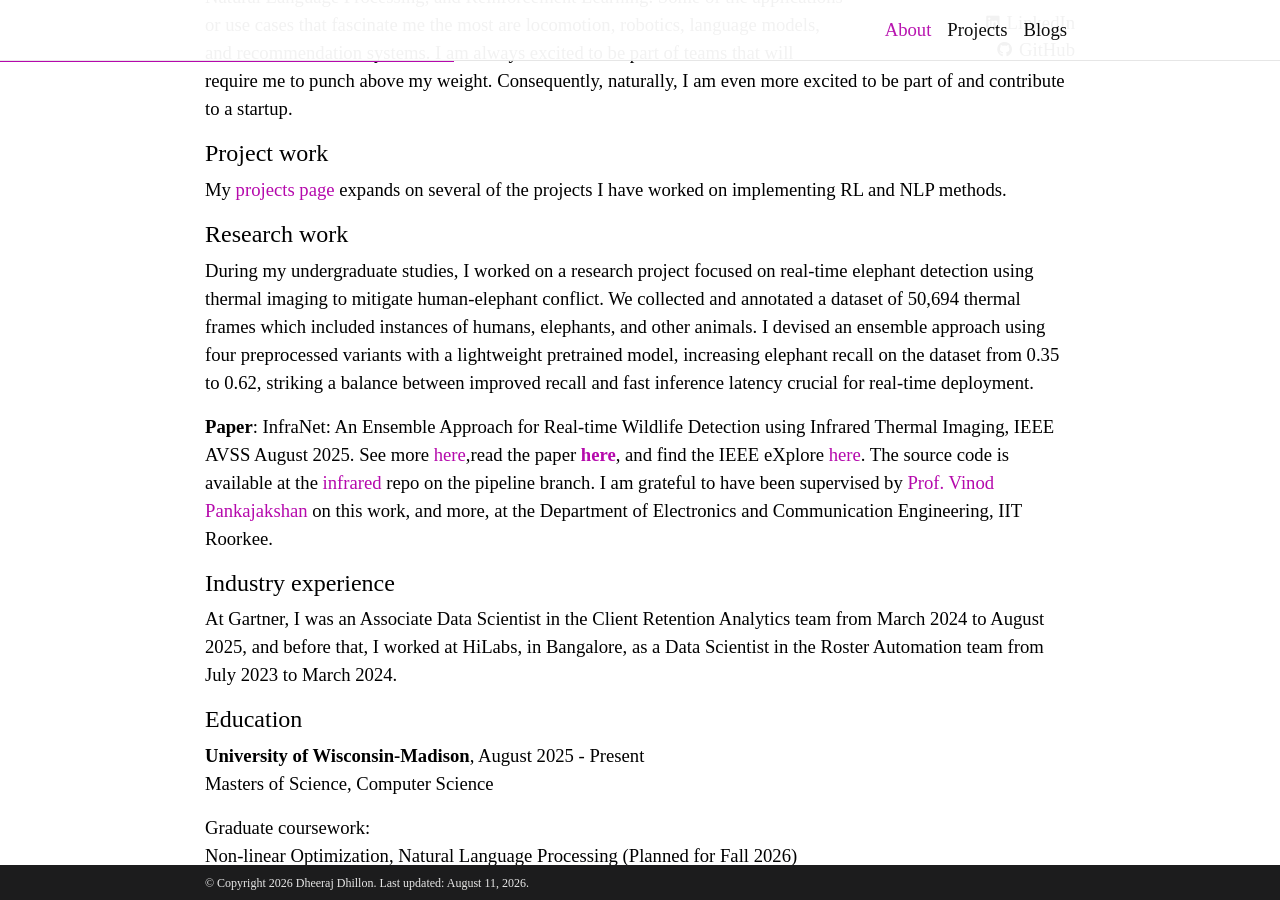
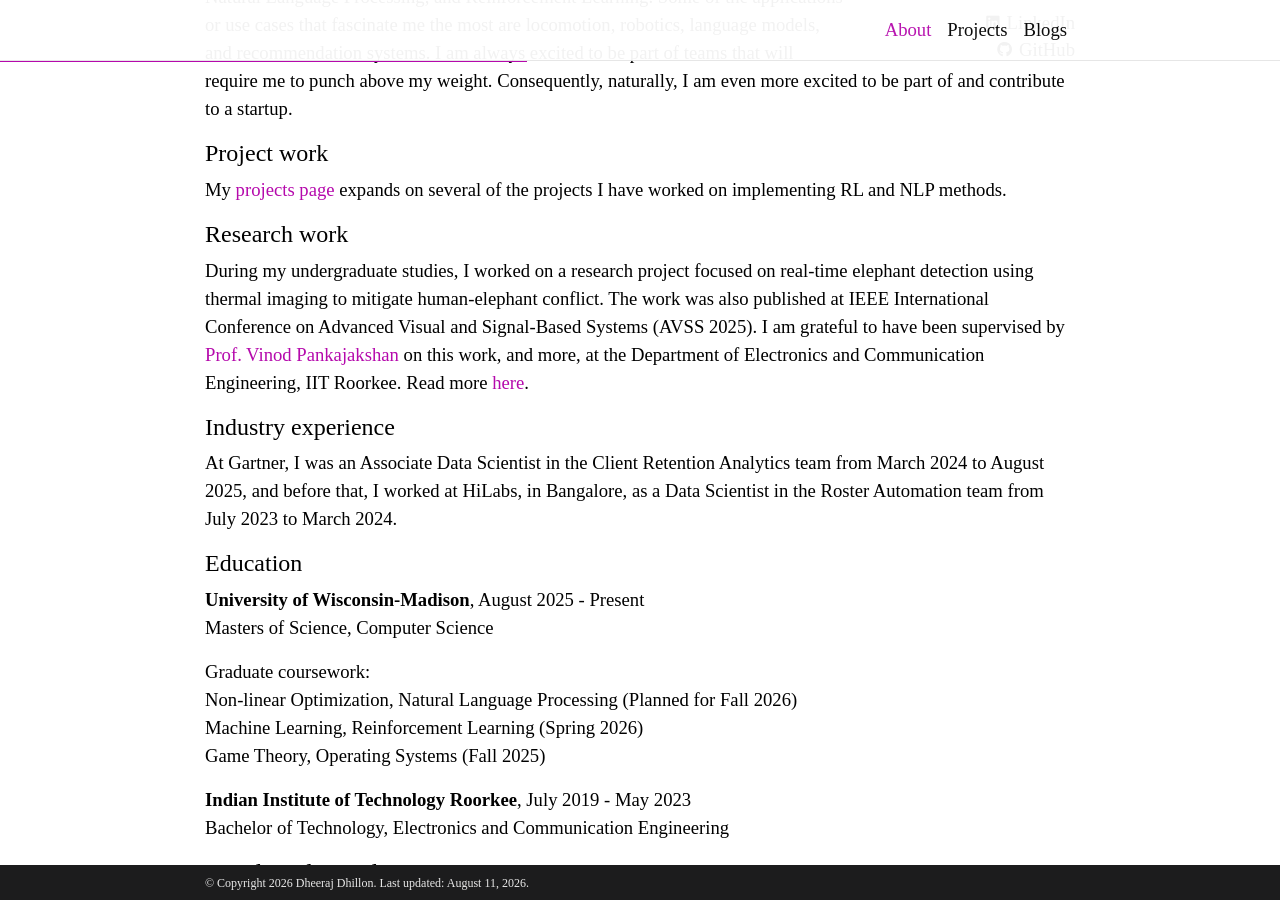
Before and after one commit to djdhillxn/djdhillxn.github.io, a Jekyll site: the page built from _pages/about.md, in a window 1280 px wide and 900 px high, scrolled down 402 px. Built offline with Jekyll 4.4.1, drawn with Linux system fonts in a browser that asks for light colours; comment, search, counter and statistics services are not loaded; a style sheet for code colours, icons or effects is not loaded.

Commit message:
tidying up

```diff
--- a/_pages/about.md
+++ b/_pages/about.md
@@ -34,14 +34,16 @@
 <!-- These projects range from policy optimization experiments on robotic locomotion and Atari control to post-training RLHF alignment of LLMs and autonomous driving.  -->
 
 #### Research work
-During my undergraduate studies, I worked on a research project focused on real-time elephant detection using thermal imaging to mitigate human-elephant conflict.
+During my undergraduate studies, I worked on a research project focused on real-time elephant detection using thermal imaging to mitigate human-elephant conflict. The work was also published at IEEE International Conference on Advanced Visual and Signal-Based Systems (AVSS 2025). I am grateful to have been supervised by [Prof. Vinod Pankajakshan](https://iitr.ac.in/Departments/Electronics%20and%20Communication%20Engineering%20Department/People/Faculty/100564.html) on this work, and more, at the Department of Electronics and Communication Engineering, IIT Roorkee. Read more [here](/projects/infranet).
+
+
 <!-- Under supervision of my advising professor in my final year,  -->
-We collected and annotated a dataset of 50,694 thermal frames which included instances of humans, elephants, and other animals.
-I devised an ensemble approach using four preprocessed variants with a lightweight pretrained model, increasing elephant recall on the dataset from 0.35 to 0.62, striking a balance between improved recall and fast inference latency crucial for real-time deployment.
 
-**Paper**: InfraNet: An Ensemble Approach for Real-time Wildlife Detection using Infrared Thermal Imaging, IEEE AVSS August 2025. See more [here](/projects/infranet),read the paper **[here](/assets/pdf/InfraNet%20-%20AVSS%202025.pdf)**, and find the IEEE eXplore [here](https://ieeexplore.ieee.org/document/11149967).
-The source code is available at the [infrared](https://github.com/djdhillxn/infrared/tree/pipeline) repo on the pipeline branch. I am grateful to have been supervised by [Prof. Vinod Pankajakshan](https://iitr.ac.in/Departments/Electronics%20and%20Communication%20Engineering%20Department/People/Faculty/100564.html) on this work, and more, at the
-Department of Electronics and Communication Engineering, IIT Roorkee.
+<!-- We collected and annotated a dataset of 50,694 thermal frames which included instances of humans, elephants, and other animals.
+I devised an ensemble approach using four preprocessed variants with a lightweight pretrained model, increasing elephant recall on the dataset from 0.35 to 0.62, striking a balance between improved recall and fast inference latency crucial for real-time deployment. -->
+
+<!-- **Paper**: InfraNet: An Ensemble Approach for Real-time Wildlife Detection using Infrared Thermal Imaging, IEEE AVSS August 2025. See more [here](/projects/infranet),read the paper **[here](/assets/pdf/InfraNet%20-%20AVSS%202025.pdf)**, and find the IEEE eXplore [here](https://ieeexplore.ieee.org/document/11149967).
+The source code is available at the [infrared](https://github.com/djdhillxn/infrared/tree/pipeline) repo on the pipeline branch.  -->
 
 <!-- #### Research at IIT Roorkee -->
 
```
Also changed, not shown: _projects/infranet.md (+2 -2 lines).
